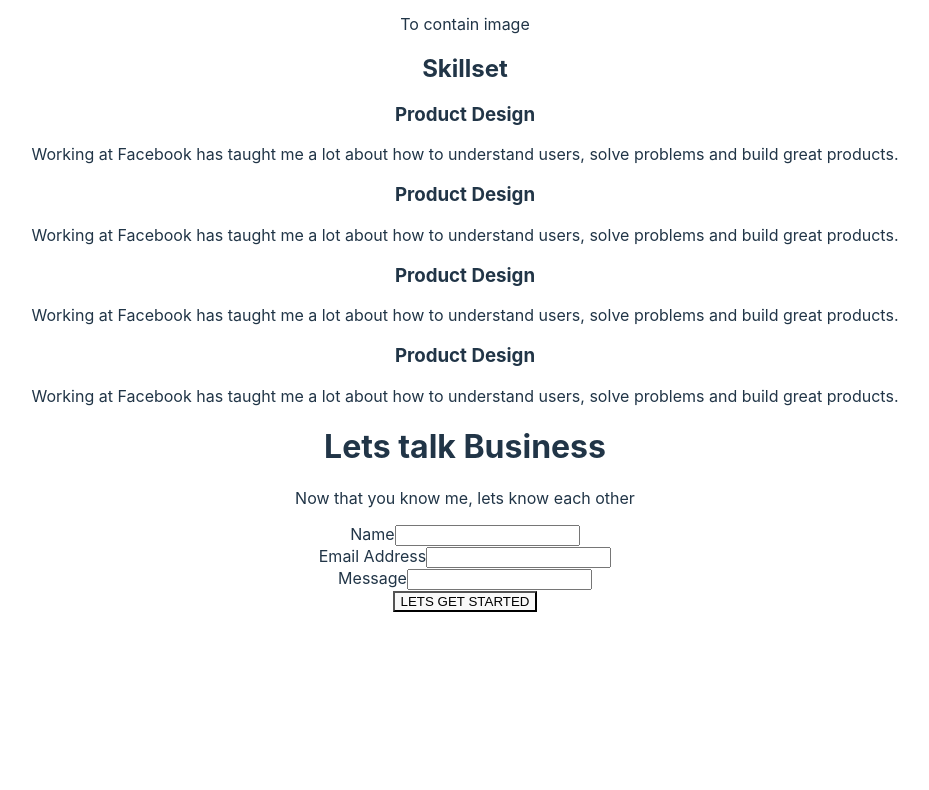
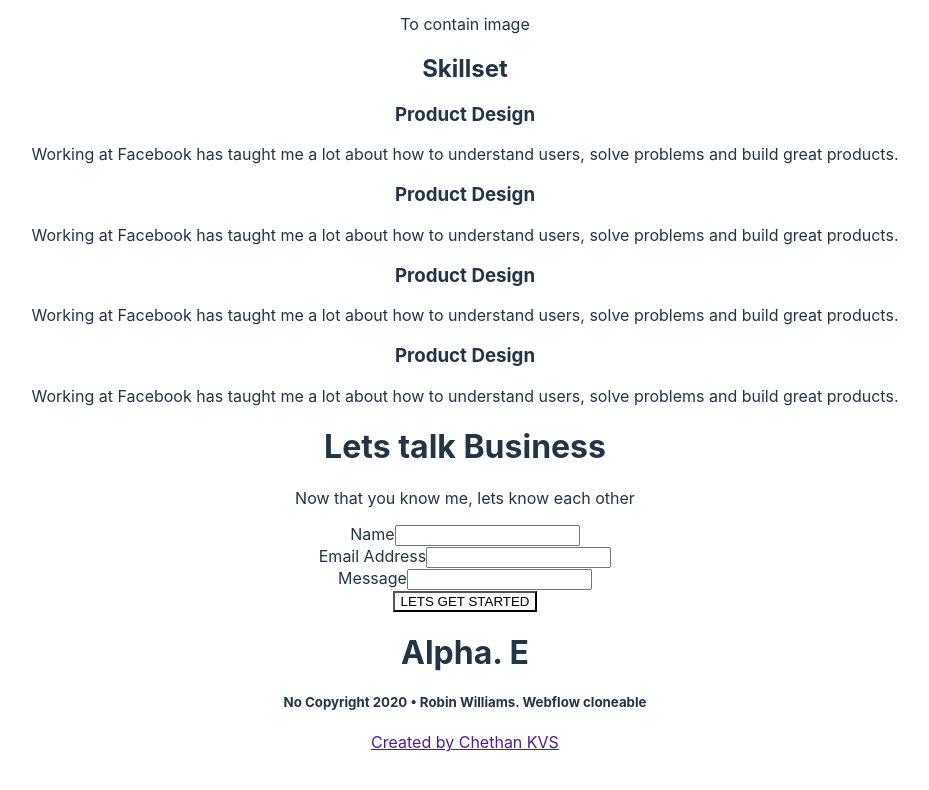
Before and after one commit to ealpha072/portfolio, a React (Vite) app in the folder frontend/: page / in a window 1280 px wide. Shown: the part 1146-1936 px from the top of the page, without its empty margins (175-1104 px from the left). Before the commit the page ends 1798 px from the top, so only its background shows below. Built offline with nearby package versions, Linux system fonts and the light colour scheme.

Commit message:
Footer page

```diff
--- a/frontend/src/App.jsx
+++ b/frontend/src/App.jsx
@@ -4,7 +4,7 @@ import headerStyles from "../src/styles/Header.module.css"
 const App = () => {
     return (
         <>
-            <div >
+            <div>
                 <nav className={headerStyles.mainHedaer }>
                     <div>
                         <div>Experience</div>
@@ -135,6 +135,23 @@ const App = () => {
                         </form>
                     </div>
                 </div>
+
+                <footer>
+                    <div>
+                        <h1>Alpha. E</h1>
+
+                        <div>
+                            <div> <i></i> </div>
+                            <div><i></i></div>
+                            <div><i></i></div>
+                        </div>
+
+                        <div className="copyright">
+                            <h5>No Copyright 2020 • Robin Williams. Webflow cloneable</h5>
+                            <a href="">Created by Chethan KVS</a>
+                        </div>
+                    </div>
+                </footer>
             </div>
         </>
     );
```
